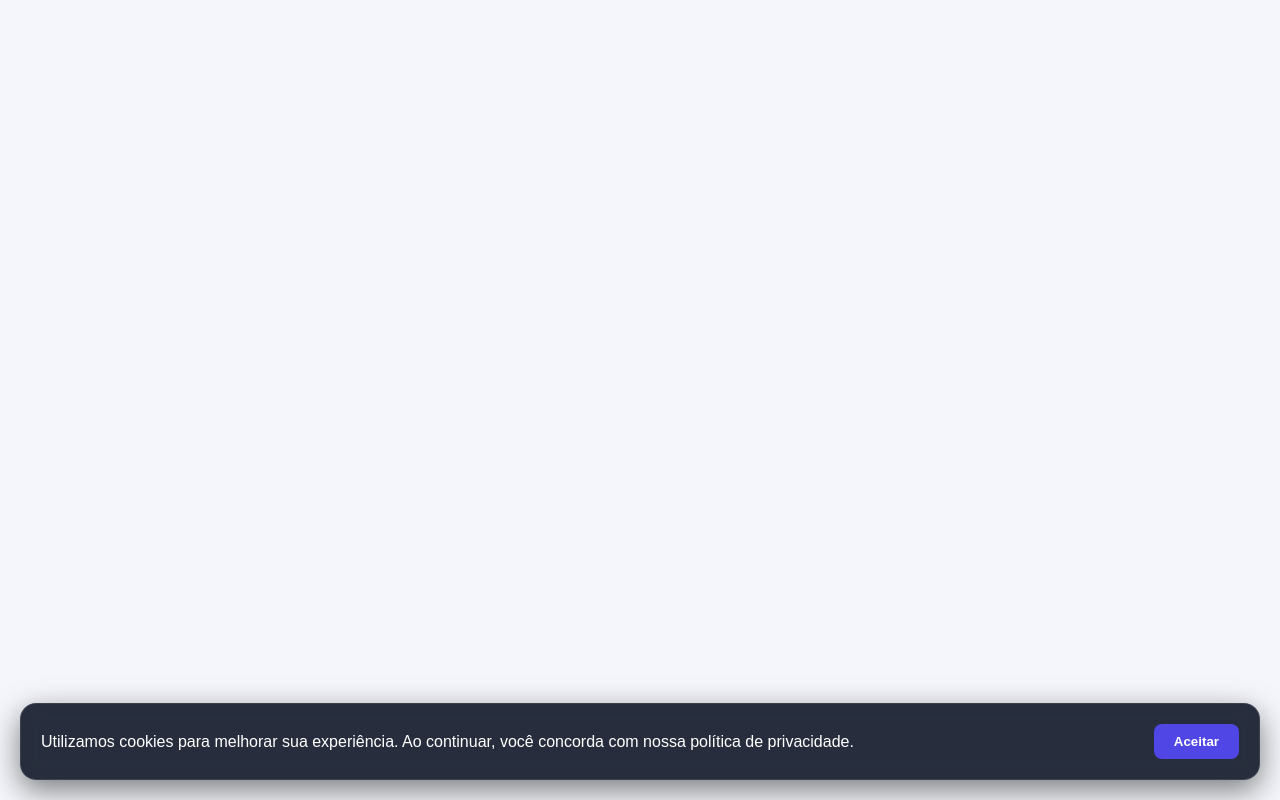
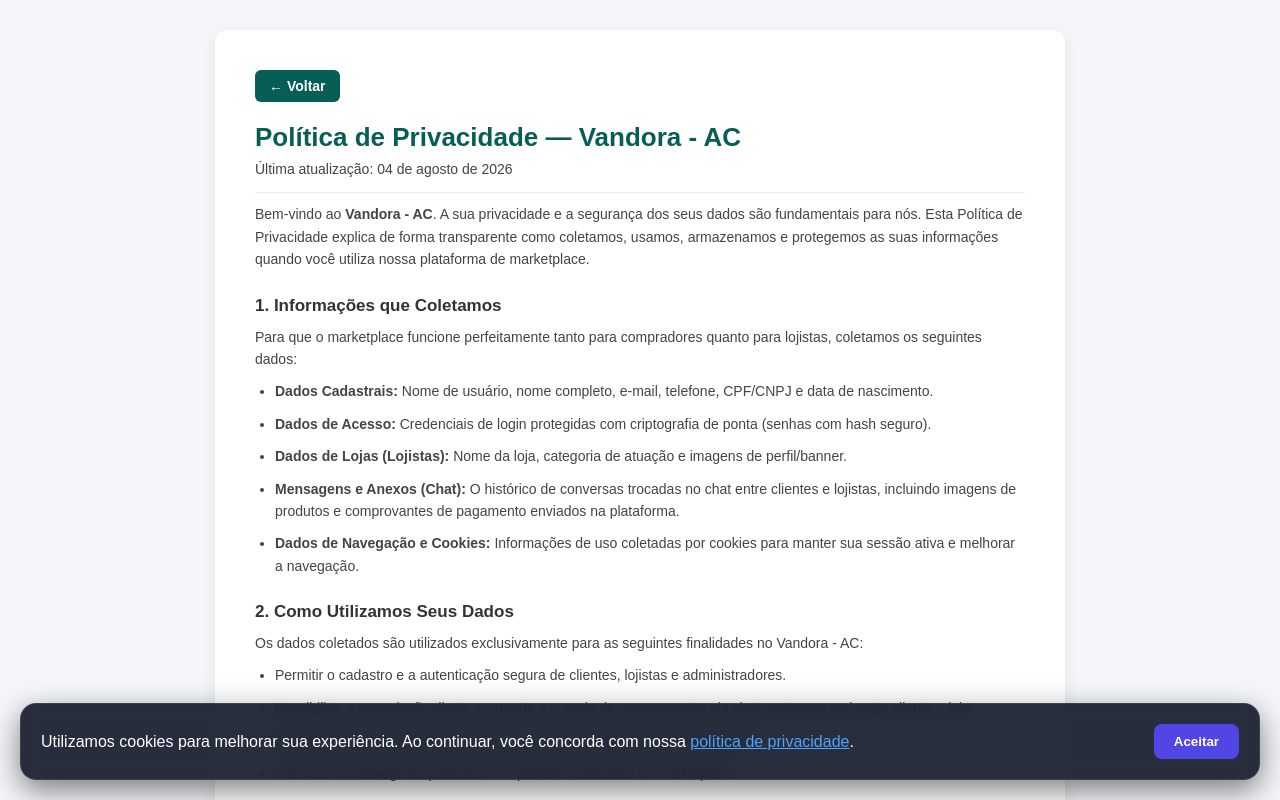
Before and after one commit to Allysson2023/vandora-frontend, a React (Vite) app: page /politica-privacidade in a window 1280 px wide. Shown: the top 800 px of the page. Built offline with nearby package versions, Linux system fonts and the light colour scheme; no server answers.

Commit message:
Adicioando a pagina de politica e Reajuste no cookies

```diff
--- a/src/App.jsx
+++ b/src/App.jsx
@@ -44,6 +44,7 @@
 import Checkout from "./pages/Checkout/Checkout";
 import ToastNotificacao from "./components/ToastNotificacao/ToastNotificacao";
 import ConfigurarFretes from "./pages/ConfigurarFretes/ConfigurarFretes";
+import PoliticaPrivacidade from './pages/PoliticaPrivacidade/PoliticaPrivacidade';
 
 const RotaFuncionario = ({ children }) => {
   const user = JSON.parse(localStorage.getItem("user"));
@@ -201,6 +202,8 @@
 
 <Route path="/store/:id/configurar-fretes" element={<ConfigurarFretes />} />
 
+<Route path="/politica-privacidade" element={<PoliticaPrivacidade />} />
+
       </Routes>
 
     </BrowserRouter>
--- a/src/pages/CookieConsent/CookieConsent.jsx
+++ b/src/pages/CookieConsent/CookieConsent.jsx
@@ -25,7 +25,15 @@
   return (
     <div className="cookie-banner">
       <p>
-        Utilizamos cookies para melhorar sua experiência. Ao continuar, você concorda com nossa política de privacidade.
+        Utilizamos cookies para melhorar sua experiência. Ao continuar, você concorda com nossa{" "}
+        <a
+          href="/politica-privacidade"
+          target="_blank"
+          rel="noopener noreferrer"
+          style={{ color: "#4da3ff", textDecoration: "underline" }}
+        >
+          política de privacidade
+        </a>.
       </p>
       <button onClick={aceitar}>Aceitar</button>
     </div>
--- /dev/null
+++ b/src/pages/PoliticaPrivacidade/PoliticaPrivacidade.css
@@ -0,0 +1,67 @@
+.politica-container {
+    display: flex;
+    justify-content: center;
+    padding: 30px 15px;
+    background-color: #f4f6f9;
+    font-family: Arial, sans-serif;
+    min-height: 100vh;
+}
+
+.politica-card {
+    max-width: 850px;
+    width: 100%;
+    background: #ffffff;
+    padding: 40px;
+    border-radius: 12px;
+    box-shadow: 0 4px 15px rgba(0, 0, 0, 0.08);
+}
+
+.btn-voltar-politica {
+    background: #075e54;
+    color: white;
+    border: none;
+    padding: 8px 14px;
+    border-radius: 6px;
+    cursor: pointer;
+    font-size: 14px;
+    margin-bottom: 20px;
+    font-weight: bold;
+    transition: 0.2s;
+}
+
+.btn-voltar-politica:hover {
+    background: #054c43;
+}
+
+.politica-card h1 {
+    font-size: 26px;
+    color: #075e54;
+    margin-bottom: 5px;
+}
+
+.ultima-atualizacao {
+    font-size: 13px;
+    color: #666;
+    margin-bottom: 25px;
+    border-bottom: 1px solid #eee;
+    padding-bottom: 12px;
+}
+
+.politica-card h2 {
+    font-size: 17px;
+    color: #333;
+    margin-top: 25px;
+    margin-bottom: 10px;
+}
+
+.politica-card p, .politica-card li {
+    font-size: 14px;
+    color: #444;
+    line-height: 1.6;
+    margin-bottom: 10px;
+}
+
+.politica-card ul {
+    padding-left: 20px;
+    margin-bottom: 15px;
+}
--- /dev/null
+++ b/src/pages/PoliticaPrivacidade/PoliticaPrivacidade.jsx
@@ -0,0 +1,81 @@
+import React from 'react';
+import { useNavigate } from 'react-router-dom';
+import './PoliticaPrivacidade.css';
+
+export default function PoliticaPrivacidade() {
+  const navigate = useNavigate();
+
+  return (
+    <div className="politica-container">
+      <div className="politica-card">
+        <button className="btn-voltar-politica" onClick={() => navigate(-1)}>
+          ← Voltar
+        </button>
+
+        <h1>Política de Privacidade — Vandora - AC</h1>
+        <p className="ultima-atualizacao">Última atualização: 04 de agosto de 2026</p>
+
+        <p>
+          Bem-vindo ao <strong>Vandora - AC</strong>. A sua privacidade e a segurança dos seus dados são fundamentais para nós.
+          Esta Política de Privacidade explica de forma transparente como coletamos, usamos, armazenamos e protegemos as suas
+          informações quando você utiliza nossa plataforma de marketplace.
+        </p>
+
+        <h2>1. Informações que Coletamos</h2>
+        <p>Para que o marketplace funcione perfeitamente tanto para compradores quanto para lojistas, coletamos os seguintes dados:</p>
+        <ul>
+          <li><strong>Dados Cadastrais:</strong> Nome de usuário, nome completo, e-mail, telefone, CPF/CNPJ e data de nascimento.</li>
+          <li><strong>Dados de Acesso:</strong> Credenciais de login protegidas com criptografia de ponta (senhas com hash seguro).</li>
+          <li><strong>Dados de Lojas (Lojistas):</strong> Nome da loja, categoria de atuação e imagens de perfil/banner.</li>
+          <li><strong>Mensagens e Anexos (Chat):</strong> O histórico de conversas trocadas no chat entre clientes e lojistas, incluindo imagens de produtos e comprovantes de pagamento enviados na plataforma.</li>
+          <li><strong>Dados de Navegação e Cookies:</strong> Informações de uso coletadas por cookies para manter sua sessão ativa e melhorar a navegação.</li>
+        </ul>
+
+        <h2>2. Como Utilizamos Seus Dados</h2>
+        <p>Os dados coletados são utilizados exclusivamente para as seguintes finalidades no Vandora - AC:</p>
+        <ul>
+          <li>Permitir o cadastro e a autenticação segura de clientes, lojistas e administradores.</li>
+          <li>Possibilitar a negociação direta, o suporte e o envio de comprovantes via chat em tempo real entre cliente e loja.</li>
+          <li>Garantir a segurança contra fraudes e acessos não autorizados na plataforma.</li>
+          <li>Gerenciar o catálogo de produtos e os pedidos realizados no marketplace.</li>
+        </ul>
+
+        <h2>3. Uso de Cookies</h2>
+        <p>
+          Utilizamos cookies para otimizar a sua experiência no site, lembrar suas credenciais de login e entender como você utiliza o sistema.
+          Ao continuar navegando no Vandora - AC, você concorda com o uso de cookies. Você pode desativá-los no seu navegador,
+          mas isso pode impedir o funcionamento correto do login e do chat.
+        </p>
+
+        <h2>4. Armazenamento e Segurança</h2>
+        <p>
+          Adotamos rigorosas práticas de segurança da informação (como limites de tentativas de acesso, criptografia de senhas e rotas protegidas por tokens JWT)
+          para garantir que seus dados estejam seguros contra vazamentos ou acessos não autorizados.
+        </p>
+
+        <h2>5. Compartilhamento de Informações</h2>
+        <p>
+          O Vandora - AC <strong>não comercializa</strong> dados de usuários. O compartilhamento de informações ocorre estritamente:
+        </p>
+        <ul>
+          <li>Entre o cliente e o lojista envolvido em uma negociação de compra, para viabilizar o atendimento e a entrega.</li>
+          <li>Por exigência legal, ordem judicial ou requisição de autoridades competentes.</li>
+        </ul>
+
+        <h2>6. Seus Direitos (LGPD)</h2>
+        <p>Como usuário do Vandora - AC, você tem o direito de:</p>
+        <ul>
+          <li>Acessar e atualizar os seus dados cadastrais a qualquer momento no seu perfil.</li>
+          <li>Solicitar informações sobre o tratamento dos seus dados.</li>
+          <li>Solicitar a exclusão da sua conta e dados associados, respeitando as obrigações legais de retenção.</li>
+        </ul>
+
+        <h2>7. Contato</h2>
+        <p>
+          Se tiver dúvidas, sugestões ou solicitações referentes a esta Política de Privacidade, entre em contato com a administração
+          do Vandora - AC através dos canais oficiais de suporte da plataforma.
+        </p>
+      </div>
+    </div>
+  );
+}
```
